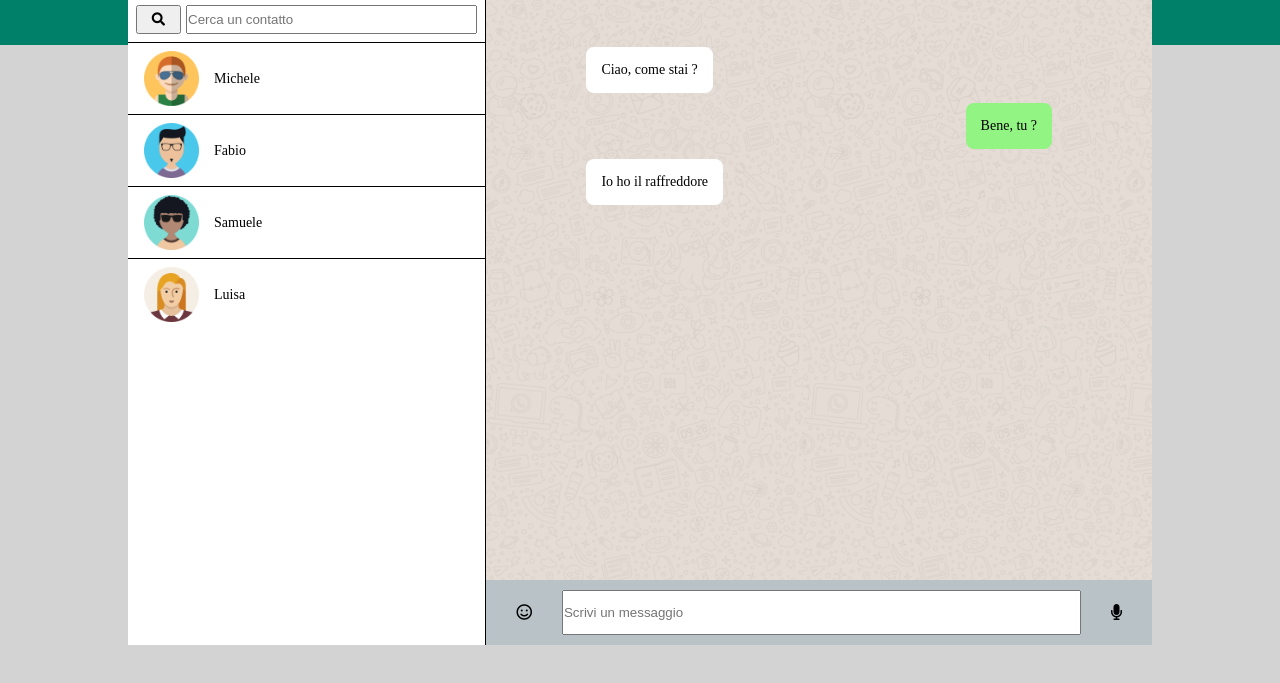
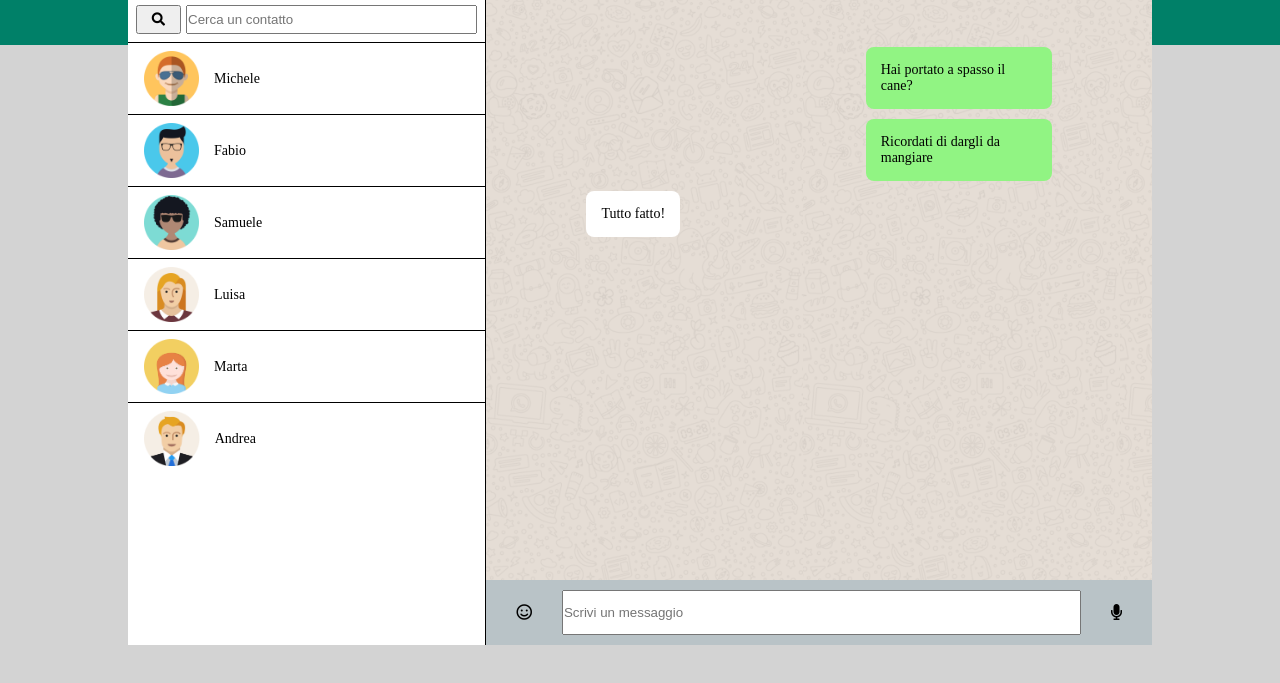
Before and after one commit to ValerioFarina/vue-boolzapp, a plain HTML site: page index.html in a window 1280 px wide. Shown: the part 115-798 px from the top of the page. Drawn offline with nearby package versions, Linux system fonts and the light colour scheme.

Commit message:
Milestone 2: visualizzati dinamicamente i messaggi nella chat

```diff
--- a/index.html
+++ b/index.html
@@ -23,8 +23,8 @@
                         </div>
                     </header>
 
-                    <section id="contacts">
-                        <div id="search-contact">
+                    <section id="search-contacts">
+                        <div id="search-bar">
                             <button>
                                 <i class="fas fa-search"></i>
                             </button>
@@ -32,11 +32,13 @@
                             <input placeholder="Cerca un contatto">
                         </div>
 
-                        <div class="contact" v-for="(contact, index) in contacts">
-                            <img :src="'img/avatar_' + (index + 1) + '.png'">
-                            <div class="info">
-                                <div class="name">
-                                    {{ contact.name }}
+                        <div id="contacts">
+                            <div class="contact" v-for="(contact, index) in contacts">
+                                <img :src="'img/avatar_' + (index + 1) + '.png'">
+                                <div class="info">
+                                    <div class="name">
+                                        {{ contact.name }}
+                                    </div>
                                 </div>
                             </div>
                         </div>
@@ -49,7 +51,7 @@
                             <img :src="'img/avatar_' + (currentIndex + 1) + '.png'">
                             <div class="info">
                                 <div class="name">
-                                    Michele
+                                    {{ contacts[currentIndex].name }}
                                 </div>
                                 <div class="last-update">
                                     Ultimo aggiornamento oggi alle 15.40
@@ -66,14 +68,8 @@
 
                     <section id="chat">
                         <div id ="messages">
-                            <div class="message received">
-                                Ciao, come stai ?
-                            </div>
-                            <div class="message sent">
-                                Bene, tu ?
-                            </div>
-                            <div class="message received">
-                                Io ho il raffreddore
+                            <div v-for="object in contacts[currentIndex].messages" class="message" :class="object.status">
+                                {{ object.message }}
                             </div>
                         </div>
 
--- a/main.js
+++ b/main.js
@@ -87,6 +87,50 @@ var app = new Vue({
                         status: 'received'
                     }
                 ]
+            },
+            {
+                name: 'Marta',
+                avatar: '_5',
+                visible: true,
+                messages: [
+                    {
+                        date: '10/01/2020 15:30:55',
+                        message: 'Hai portato a spasso il cane?',
+                        status: 'sent'
+                    },
+                    {
+                        date: '10/01/2020 15:50:00',
+                        message: 'Ricordati di dargli da mangiare',
+                        status: 'sent'
+                    },
+                    {
+                        date: '10/01/2020 16:15:22',
+                        message: 'Tutto fatto!',
+                        status: 'received'
+                    }
+                ]
+            },
+            {
+                name: 'Andrea',
+                avatar: '_6',
+                visible: true,
+                messages: [
+                    {
+                        date: '10/01/2020 15:30:55',
+                        message: 'Hai portato a spasso il cane?',
+                        status: 'sent'
+                    },
+                    {
+                        date: '10/01/2020 15:50:00',
+                        message: 'Ricordati di dargli da mangiare',
+                        status: 'sent'
+                    },
+                    {
+                        date: '10/01/2020 16:15:22',
+                        message: 'Tutto fatto!',
+                        status: 'received'
+                    }
+                ]
             }
         ]
     },
--- a/style.css
+++ b/style.css
@@ -25,8 +25,6 @@
 }
 
 aside {
-    display: flex;
-    flex-direction: column;
     width: 35%;
     border-right: 1px solid black;
 }
@@ -122,25 +120,30 @@ header .avatar {
     height: 100%;
 }
 
-#contacts {
+#search-contacts {
     background-color: white;
-    flex-grow: 1;
+    height: 90%;
 }
 
-#search-contact {
+#search-bar {
     height: 45px;
     padding: 8px;
     display: flex;
 }
 
-#search-contact input {
+#search-bar input {
     flex-grow: 1;
 }
 
-#search-contact button {
+#search-bar button {
     margin-right: 5px;
     width: 45px;
     line-height: 100%;
+}
+
+#contacts {
+    overflow-y: scroll;
+    height: calc(100% - 45px);
 }
 
 .contact {
```
Also changed, not shown: img/avatar_5.png (added), img/avatar_6.png (added).
